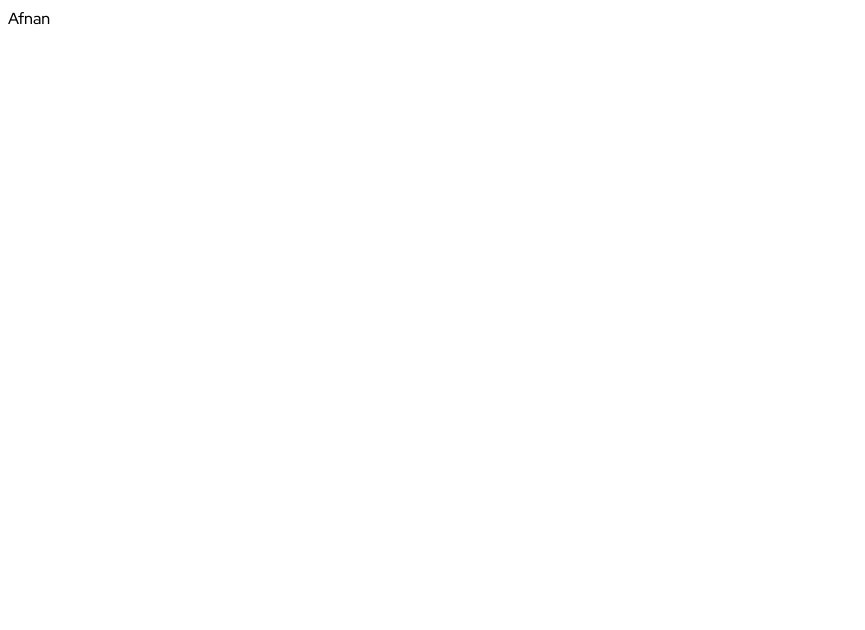
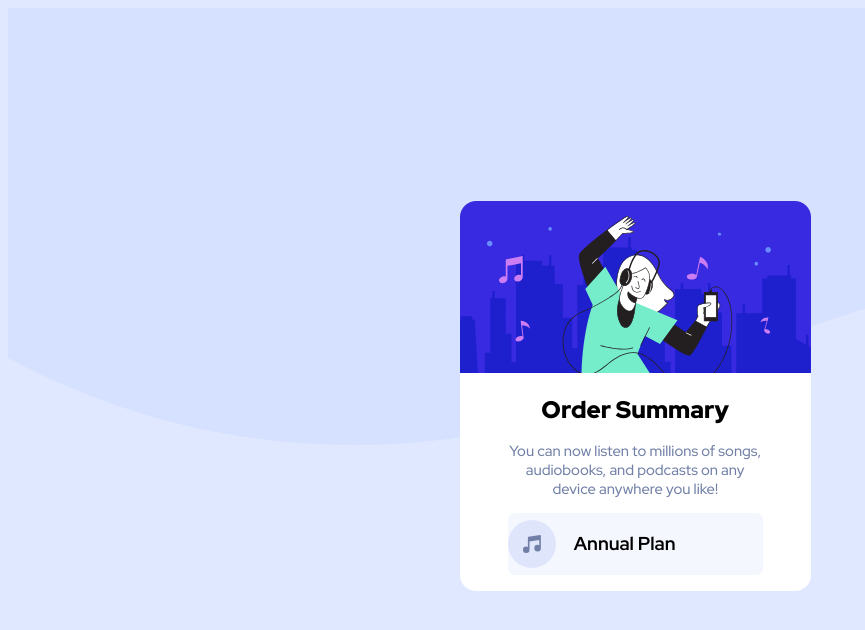
Before and after one commit to Afnan9565/order-summary-component-main, a plain HTML site: page index.html in a window 1280 px wide. Shown: the whole page, without its empty margins (0-865 px from the left). Drawn offline with Linux system fonts and the light colour scheme.

Commit message:
Updated files

```diff
--- a/index.html
+++ b/index.html
@@ -9,8 +9,22 @@
   <link rel="icon" type="image/png" sizes="32x32" href="./images/favicon-32x32.png">
   <link rel="stylesheet" href="style.css">
   <title>Frontend Mentor | Order summary card</title>
-Afnan
+<main class="hero">
+  <div class="box">
+    <img src="images/illustration-hero.svg" class="hero-img" alt="">
+    <div class="body-content">
+      <h1 class="box-head"> Order Summary</h1>
+      <p class="body-para">  You can now listen to millions of songs, audiobooks, and podcasts on any
+        device anywhere you like!
+      <div class="body-pricing">
+        <img src="images/icon-music.svg" alt="">
+        <h3>Annual Plan</h3>
 
+      </div>
+    </div>
+    </p>
+  </div>
+</main>
 </head>
 <body>
 
--- a/style.css
+++ b/style.css
@@ -8,3 +8,51 @@
 *{
 font-family: 'Red Hat Display', sans-serif;
 }
+body{
+    background-color: var(--pale-blue);
+    background-repeat: no-repeats;
+    background-size: cover;
+}
+.hero{
+    background-image: url(images/pattern-background-desktop.svg);
+    background-repeat: no-repeat;
+    background-size:auto;
+    /* background-position: 80px; */
+    height: 97vh;
+    display: flex;
+    align-items: center;
+    justify-content: center;
+    width: 98vw;
+}
+.box{
+    background-color: white;
+    width: 28%;
+    border-radius: 1rem;
+    margin: auto;
+}
+.hero-img{
+    width: 100%;
+    border-top-right-radius: 1rem;
+    border-top-left-radius: 1rem;
+}
+.box-head{
+    font-size: 1.5rem;
+    text-align: center;
+    font-weight: 900;
+}
+.body-content{
+    padding: 0rem 3rem 0rem;
+    text-align: center;
+}
+.body-para{
+    color: var(--desaturated-blue);
+    font-size: 0.92rem;
+}
+.body-pricing{
+    background-color: var(--vpale-blue);
+    /* padding: 0.1rem !important; */
+    display: grid;
+    grid-template-columns: 1fr 3fr 1.5fr;
+    align-items: center;
+    border-radius: 0.4rem;
+}
```
